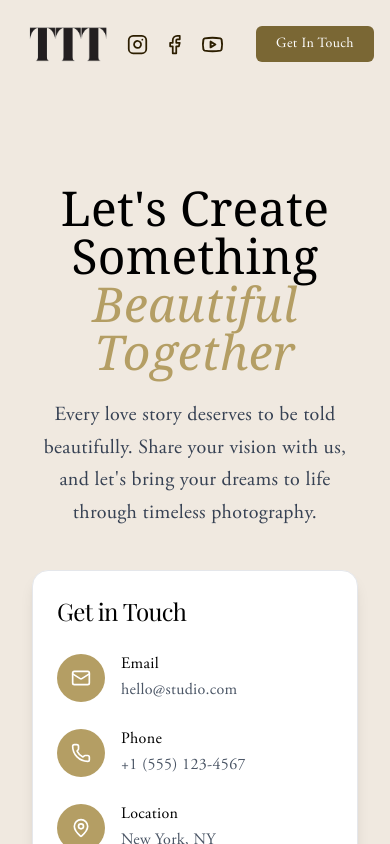
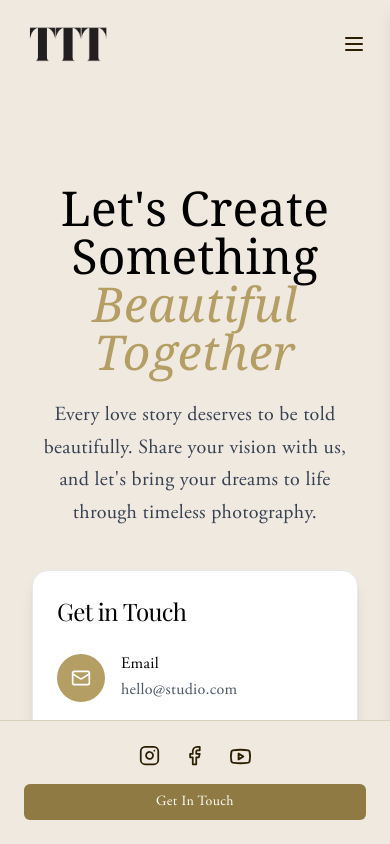
Before and after one commit to try-bibek-git/photofolio, a React (Vite) app: page /contact in a window 390 px wide. Shown: the top 844 px of the page. Built offline with nearby package versions, Linux system fonts and the light colour scheme.

Commit message:
navbar fix , added hamburger , and added stick to bottom section

```diff
--- a/src/components/FeaturedWeddings.tsx
+++ b/src/components/FeaturedWeddings.tsx
@@ -150,7 +150,7 @@ const FeaturedWeddings: React.FC = () => {
 
     const weddings = [
         {
-            coupleNames: 'VISHAL & KITRI',
+            coupleNames: 'VISHAL & KIRTI',
             location: 'Lonavala, India',
             imageUrl: "https://i.ytimg.com/vi/IU_neJVQ3_U/maxresdefault.jpg",
             videoUrl: 'https://www.youtube.com/embed/IU_neJVQ3_U?si=18UBHjA2tkjUtd9h',
--- a/src/components/Navbar.tsx
+++ b/src/components/Navbar.tsx
@@ -1,15 +1,23 @@
 'use client';
 
-import { Instagram, Facebook, Youtube } from 'lucide-react';
+import { Instagram, Facebook, Youtube, Menu, X } from 'lucide-react';
 import { Link } from 'react-router-dom';
+import { useState } from 'react';
 import logo from '../assets/logo.png';
 
 const Navbar = () => {
+  const [isMenuOpen, setIsMenuOpen] = useState(false);
+
+  const toggleMenu = () => {
+    setIsMenuOpen(!isMenuOpen);
+    // Prevent body scroll when menu is open
+    document.body.style.overflow = !isMenuOpen ? 'hidden' : 'unset';
+  };
+
   return (
     <header className="absolute top-0 left-0 right-0 z-50 container py-6 flex justify-between items-center">
-
       {/* Logo */}
-       <div>
+      <div>
         <Link to="/">
           <img
             src={logo}
@@ -19,7 +27,49 @@ const Navbar = () => {
         </Link>
       </div>
 
-      {/* Center Nav */}
+      {/* Hamburger Menu Button (Mobile) */}
+      <button
+        onClick={toggleMenu}
+        className="lg:hidden z-50 p-2 text-[#2c1e00] hover:opacity-75 transition"
+        aria-label="Toggle menu"
+      >
+        {isMenuOpen ? (
+          <X size={24} />
+        ) : (
+          <Menu size={24} />
+        )}
+      </button>
+
+      {/* Mobile Menu Overlay */}
+      <div
+        className={`fixed inset-0 bg-black/50 backdrop-blur-sm transition-opacity duration-300 lg:hidden ${
+          isMenuOpen ? 'opacity-100' : 'opacity-0 pointer-events-none'
+        }`}
+        onClick={toggleMenu}
+      />
+
+      {/* Mobile Menu Panel */}
+      <div
+        className={`fixed top-0 right-0 h-full w-64 bg-[#F0E9E0] shadow-lg transform transition-transform duration-300 ease-in-out lg:hidden ${
+          isMenuOpen ? 'translate-x-0' : 'translate-x-full'
+        }`}
+      >
+        <div className="flex flex-col p-8 mt-16">
+          {['Photography', 'Films', 'Contact Us', 'Editorial', 'More'].map((link, index) => (
+            <a
+              key={index}
+              href="#"
+              className="py-3 text-[#2c1e00] hover:text-[#7a6734] transition-colors duration-200 text-lg font-light tracking-wide"
+              style={{ fontFamily: 'var(--font-body)' }}
+              onClick={toggleMenu}
+            >
+              {link}
+            </a>
+          ))}
+        </div>
+      </div>
+
+      {/* Desktop Navigation */}
       <nav className="hidden lg:flex items-center space-x-8 text-sm font-[300] tracking-wide">
         {['Photography', 'Films', 'Contact Us', 'Editorial', 'More'].map((link, index) => (
           <a
@@ -34,7 +84,7 @@ const Navbar = () => {
       </nav>
 
       {/* Social Icons & CTA */}
-      <div className="flex items-center space-x-4">
+      <div className="hidden lg:flex items-center space-x-4">
         <a href="https://www.instagram.com/t3_thetimelesstales" aria-label="Instagram">
          <Instagram size={21} className="text-[#2c1e00] hover:opacity-75 transition" />
         </a>
@@ -57,6 +107,31 @@ const Navbar = () => {
           Get In Touch
         </button>
       </div>
+
+      {/* Mobile Social Links */}
+      <div className="fixed bottom-0 left-0 right-0 p-6 bg-[#F0E9E0] border-t border-[#7a6734]/20 flex flex-col items-center space-y-4 lg:hidden
+        transform transition-transform duration-300 ease-in-out ${isMenuOpen ? 'translate-x-0' : 'translate-x-full'}">
+        <div className="flex space-x-6">
+          <a href="https://www.instagram.com/t3_thetimelesstales" aria-label="Instagram">
+            <Instagram size={21} className="text-[#2c1e00] hover:opacity-75 transition" />
+          </a>
+          <a href="https://www.facebook.com/t3thetimelesstales" aria-label="Facebook">
+            <Facebook size={21} className="text-[#2c1e00] hover:opacity-75 transition" />
+          </a>
+          <a href="https://youtube.com/@thetimelesstales6535" aria-label="YouTube">
+            <Youtube size={23} className="text-[#2c1e00] hover:opacity-75 transition" />
+          </a>
+        </div>
+        <button
+          className="w-full px-5 py-2 rounded-md text-sm font-medium bg-[#8e7a42] text-white hover:bg-[#614f23] transition-all duration-200"
+          style={{
+            fontFamily: 'var(--font-body)',
+            letterSpacing: '0.03em',
+          }}
+        >
+          Get In Touch
+        </button>
+      </div>
     </header>
   );
 };
```
